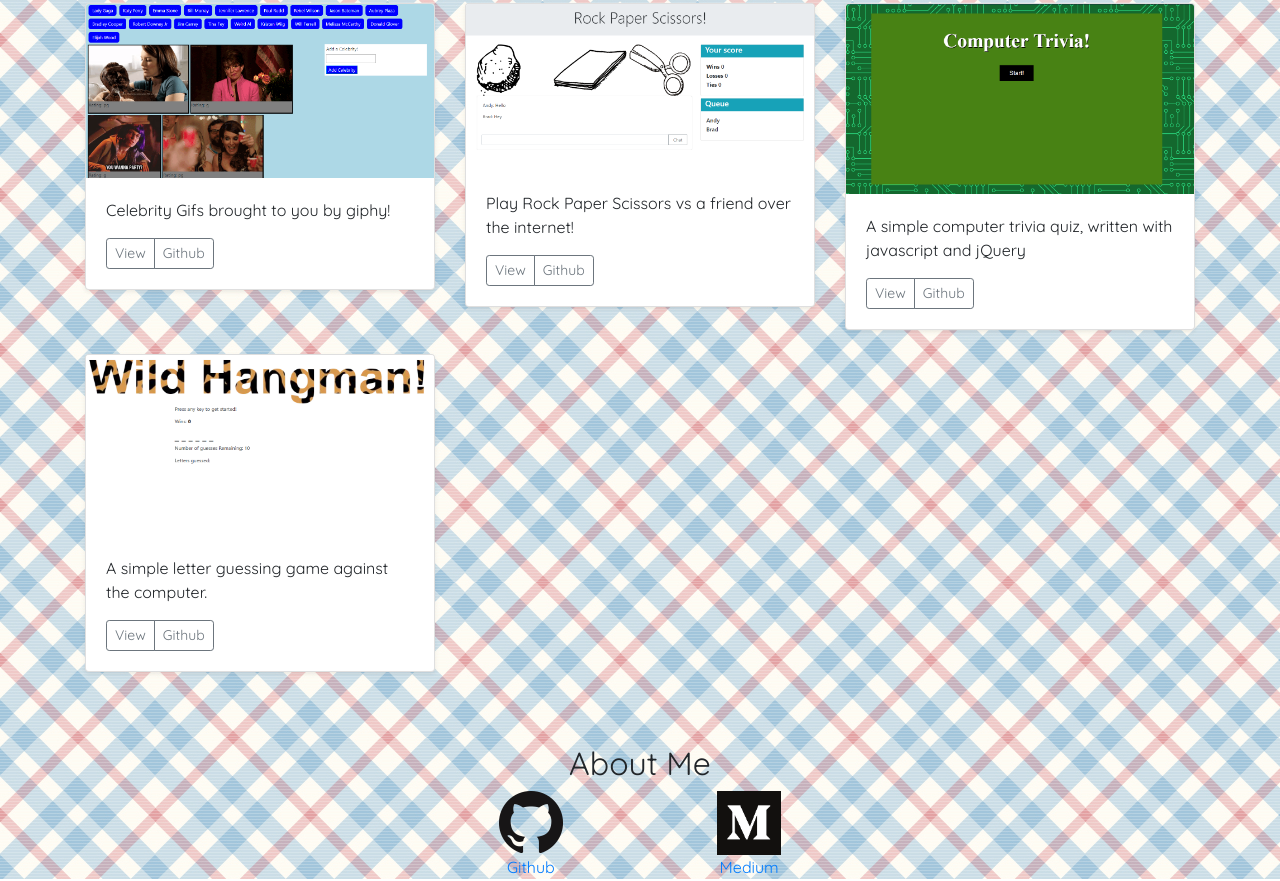
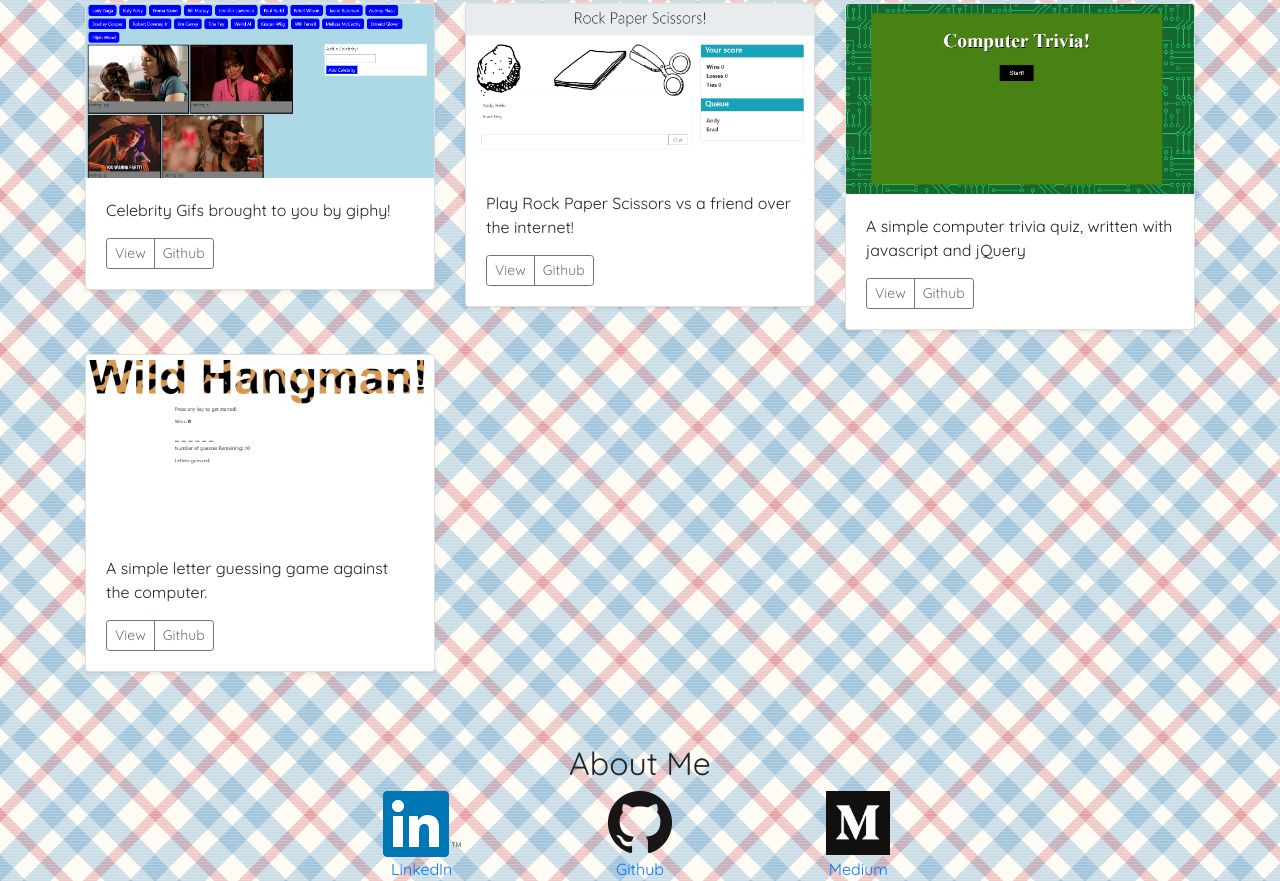
Before and after one commit to andypants152/portfolio, a plain HTML site: page index.html in a window 1280 px wide. Shown: the part 503-1384 px from the top of the page. Drawn offline with nearby package versions, Linux system fonts and the light colour scheme.

Commit message:
Added LinkedIn to About Me section

```diff
--- a/index.html
+++ b/index.html
@@ -149,6 +149,11 @@
             <div class="row">
                 <div class="col"></div>
                 <div class="col-2 text-center">
+                    <a href="https://www.linkedin.com/in/ammeyer/">
+                        <img src="assets/images/LinkedIn.png" alt="LinkedIn">
+                    </a>
+                </div>
+                <div class="col-2 text-center">
                     <a href="https://github.com/andypants152">
                         <img src="assets/images/GitHub.png" alt="Github">
                     </a>
@@ -162,6 +167,9 @@
             </div>
             <div class="row">
                 <div class="col"></div>
+                <div class="col-2 text-center">
+                    <a href="https://www.linkedin.com/in/ammeyer/">LinkedIn</a>
+                </div>
                 <div class="col-2 text-center">
                     <a href="https://github.com/andypants152">Github</a>
                 </div>
```
Also changed, not shown: assets/images/LinkedIn.png (added).
